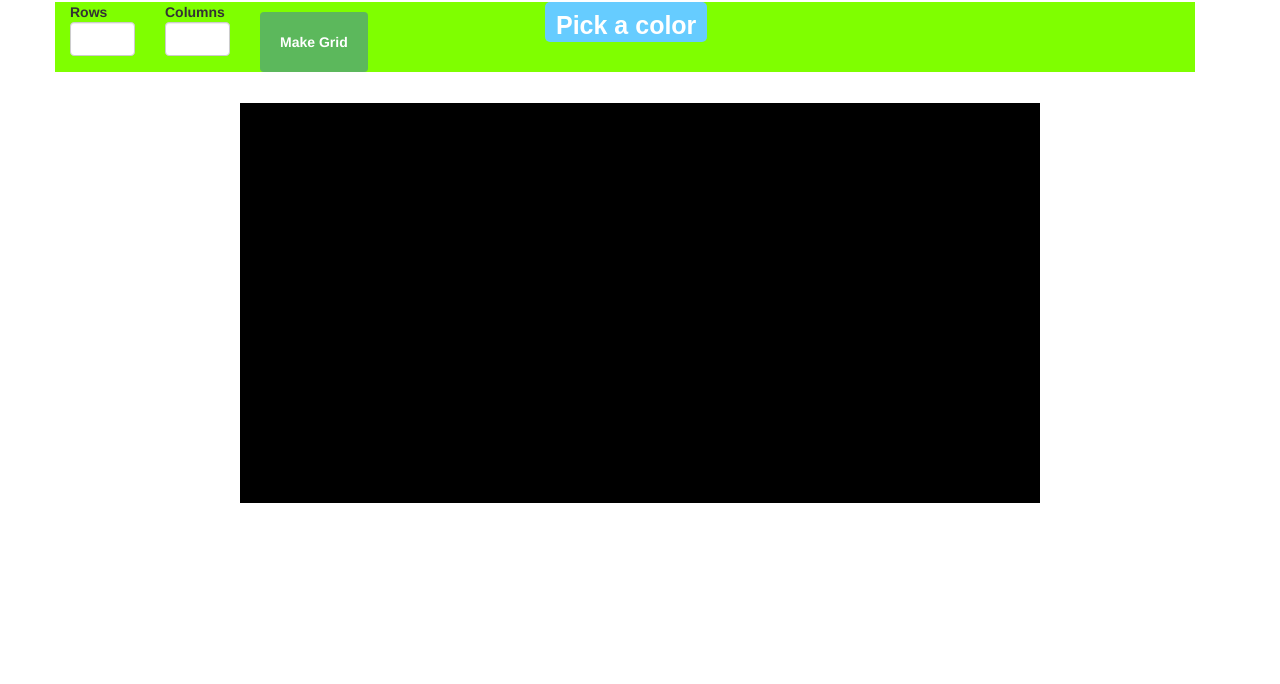
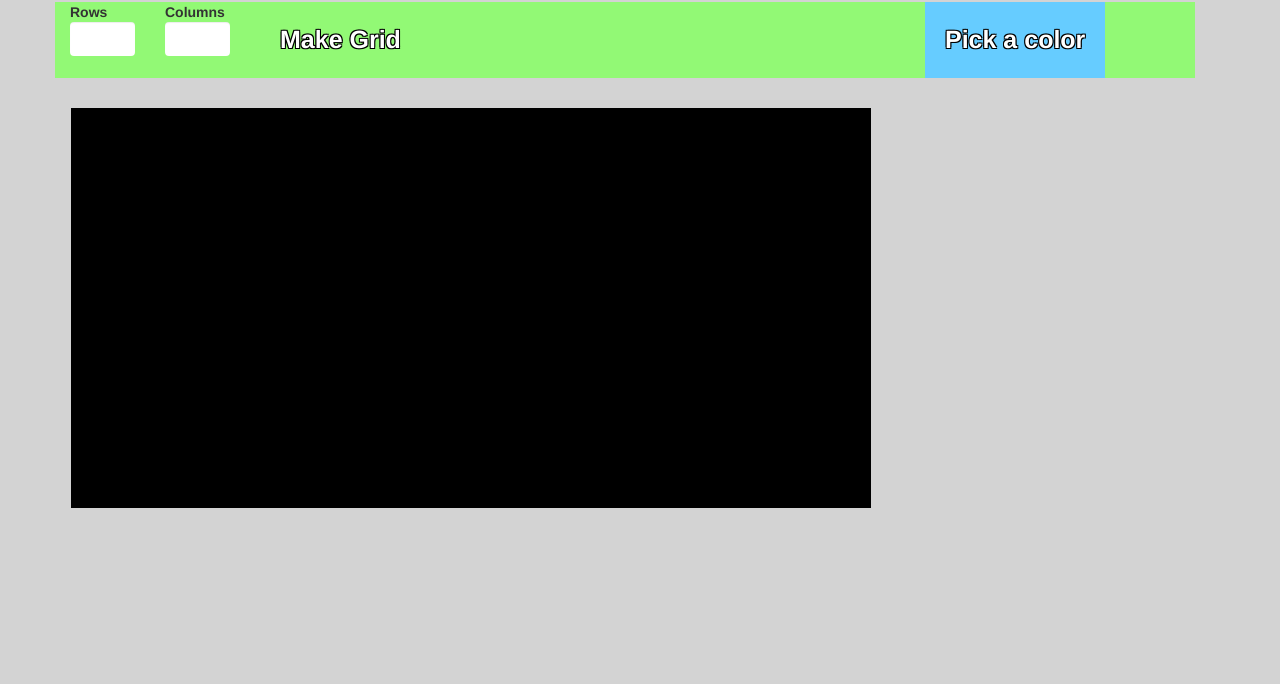
Before and after one commit to hjpdu/lite-brite, a website: page public/html/index.html in a window 1280 px wide. Shown: the part 116-800 px from the top of the page. Drawn offline with nearby package versions, Linux system fonts and the light colour scheme; files that its build step writes are made by us from their sources; files whose address does not match are found by name.

Commit message:
added core functionality and tweaked CSS

```diff
--- a/public/css/main.css
+++ b/public/css/main.css
@@ -1,3 +1,7 @@
+body{
+  background-color: lightgrey;
+}
+
 h1 {
   font-size: 70px;
   font-weight: bolder;
@@ -6,6 +10,7 @@ h1 {
 }
 span {
   font-size: 60%;
+
 }
 
 hr {
@@ -14,8 +19,19 @@ hr {
   margin-bottom: auto;
 }
 
-p{
+p {
   margin: 0px;
+  font-weight:bold;
+  font-family: helvetica;
+  color: gray;
+}
+
+#number-of-cols {
+  border: none;
+}
+
+#number-of-rows {
+  border: none;
 }
 .cell {
   width: 16px;
@@ -25,14 +41,14 @@ p{
 }
 
 .centered {
-  margin: auto;
+  /*margin: auto;*/
 
 }
 
 #main-bar {
   width: 100%;
   height: 5%;
-  background-color: chartreuse;
+  background-color: #92f975;
   margin-bottom: 30px;
 }
 
@@ -45,41 +61,60 @@ div .form-group input {
 }
 
 #update-grid-button {
-  margin-top: 10px;
+  margin:0px;
   padding: 20px;
+  font-size: 25px;
+  font-weight: bold;
+  border-style:none;
+  background-color: transparent;
 }
 
-#error-box {
-  margin: auto;
-  font-size:40px;
+#update-grid-button:hover {
+  border-top: 5px solid grey;
+}
+
+#error-box p {
+  margin: 0px;
+  margin-bottom: 5px;
+  font-size:35px;
   font-weight: bold;
   color: red;
 }
 
-#color-picker{
+#error-box p:hover {
+  color: white;
+}
+
+#color-picker {
+  /*float:right;*/
   border-style:none;
-  /*padding: 25px;*/
   font-family: arial;
   font-weight: bold;
-  border-radius: 5px;
   position: fixed;
-  float: right;
-  height: 5%;
-  float: right;
+  font-size: 25px;
+  color: white;
+  margin: 0px;
+  padding: 20px;
+}
 
-}
+#color-picker:hover{
+  border-top: 5px solid grey;
+  }
 
 #color-picker span {
   color: white;
-  font-size: 25px;
-  float: right;
-  margin: 5px;
+  font-family:helvetica;
+  font-size:inherit;
+  /*padding: 0px;*/
+  /*background-color: black;*/
 }
 
-
-#update-grid-button {
-  font-weight: bold;
-  border-style:none;
-  width: 30%
-  display:inline-block;
+.strokeme
+{
+    color: white;
+    text-shadow:
+    -1px -1px 0 #000,
+    1px -1px 0 #000,
+    -1px 1px 0 #000,
+    1px 1px 0 #000;
 }
--- a/public/html/index.html
+++ b/public/html/index.html
@@ -12,7 +12,7 @@
   <div class="container">
     <div class="row" id= "top-bar">
       <div class="col-md-12">
-        <h1>Lite-Brite.<span>Mine</span></h1>
+        <h1 class ="strokeme">Lite-Brite.<span>Mine</span></h1>
         <hr>
         <p>Enter a # of...</p>
       </div>
@@ -30,21 +30,21 @@
           <input type="text" id = 'number-of-cols' class = 'form-control'>
         </div>
       </div>
-      <div class="col-md-3" >
-        <button id="update-grid-button" class="btn btn-success">Make Grid</button>
+      <div class="col-md-3">
+        <button id="update-grid-button" class="btn btn-success strokeme">Make Grid</button>
       </div>
-      <div class="col-md-3">
-        <button class="jscolor  {onFineChange:'update(this)',valueElement:null,
+      <div class="col-md-3 col-md-offset-4">
+        <button class = "jscolor {onFineChange:'update(this)',valueElement:null,
         value:'66ccff'}" id ="color-picker">
-          <span>Pick a color</span>
+          <span class= "strokeme">Pick a color</span>
         </button>
       </div>
+    </div>
     <div class="row">
-      <div class="col-md-6" id = "error-box">
+      <div class="col-md-12" id = "error-box">
         <p>Please select a size no greater than 50x50!</p>
       </div>
 
-    </div>
     </div>
     <table id="canvas" class = "centered"></table>
   </div>
```
